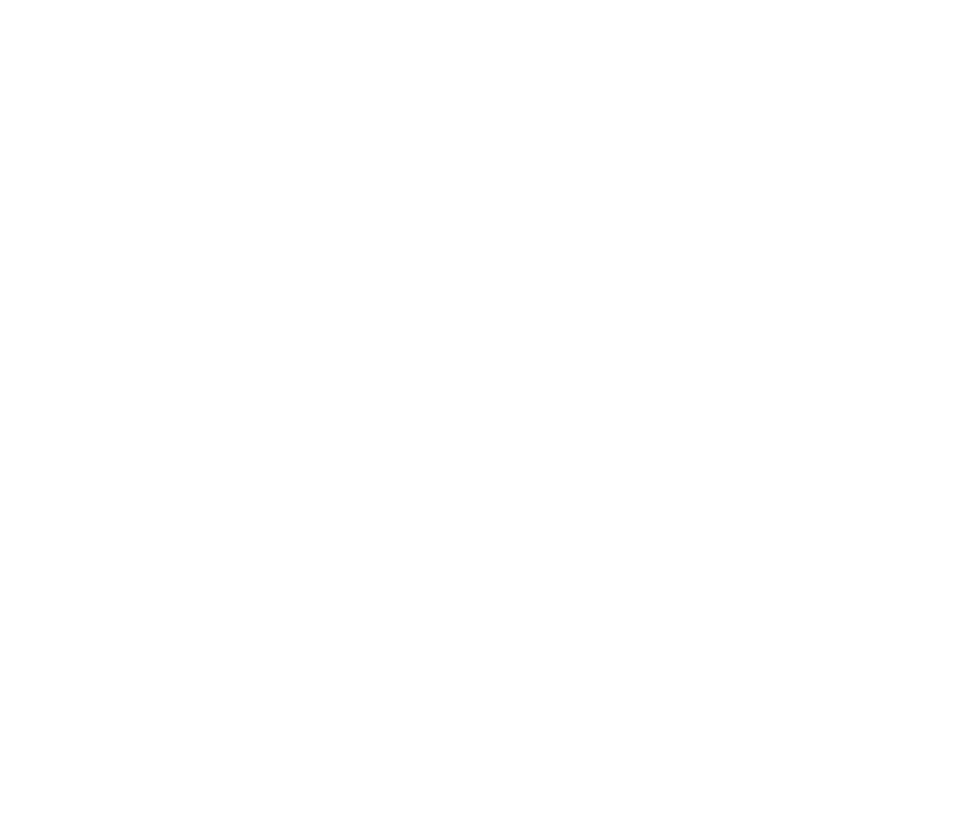
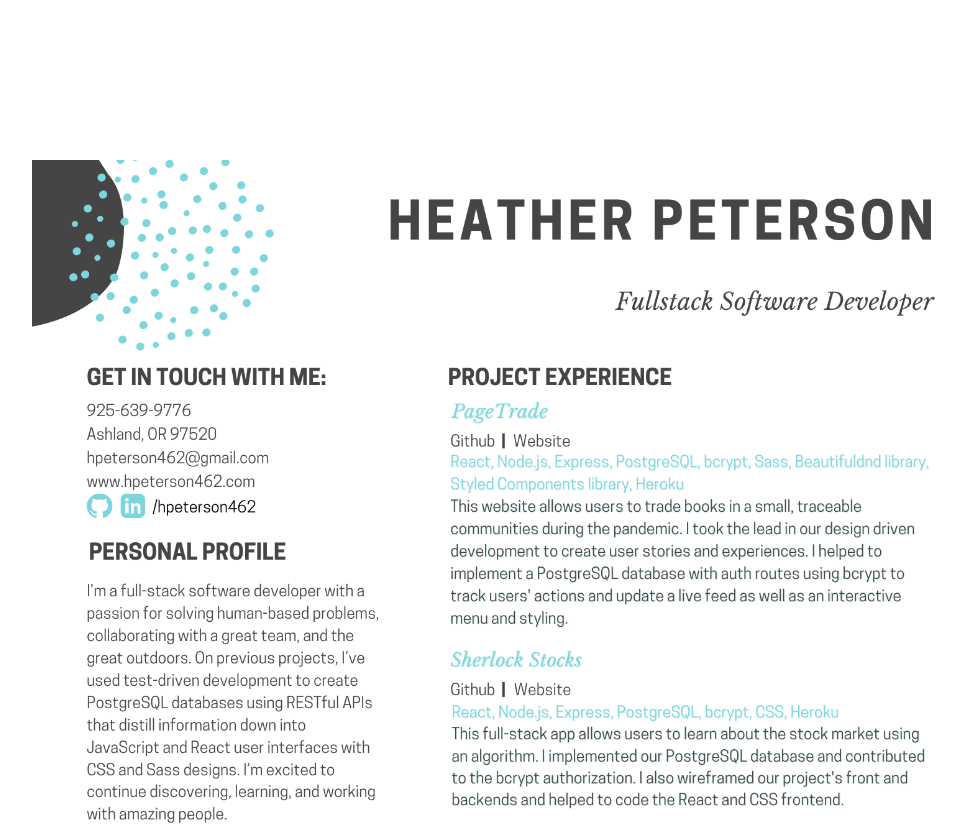
Before and after one commit to hpeterson462/portfolio, a React (Create React App) app: page /resume in a window 1280 px wide. Shown: the top 825 px of the page, without its empty margins (128-1094 px from the left). Before the commit the page ends 800 px from the top, so only its background shows below. Built offline with nearby package versions, Linux system fonts and the light colour scheme.

Commit message:
resume page

```diff
--- a/src/App.jsx
+++ b/src/App.jsx
@@ -9,6 +9,7 @@
 import AboutMe from './AboutMe';
 import TechStack from './TechStack';
 import Contact from './Contact';
+import Resume from './Resume';
 
 export default function App() {
   return (
@@ -20,6 +21,7 @@
           <Route exact path="/aboutme" component={AboutMe} />
           <Route exact path="/techstack" component={TechStack} />
           <Route exact path="/contact" component={Contact} />
+          <Route exact path="/resume" component={Resume} />
         </Switch>
       </Router>
     </div>
--- a/src/Contact.jsx
+++ b/src/Contact.jsx
@@ -1,5 +1,6 @@
 import React from 'react';
 import Form from './Form';
+import { Link } from 'react-router-dom';
 import { SiLinkedin } from 'react-icons/si';
 import { ImFileText } from 'react-icons/im';
 import { FaGithubSquare } from 'react-icons/fa';
@@ -38,7 +39,9 @@
             </div>
             <div className="flex items-center justify-center">
               <div className="hover:text-red-400 hover:shadow-md cursor-pointer">
-                <ImFileText size={40} />
+                <Link to="/resume">
+                  <ImFileText size={40} />
+                </Link>
               </div>
               <span className="pl-2 text-2xl">Resume</span>
             </div>
--- /dev/null
+++ b/src/Resume.jsx
@@ -0,0 +1,10 @@
+import React from 'react';
+import resume from './assets/resume.png';
+
+export default function Resume() {
+  return (
+    <div className="m-40">
+      <img src={resume} alt="Resume" />
+    </div>
+  )
+}
```
Also changed, not shown: src/assets/resume.png (added), 1 other file (tests, documents, lock files or other folders).
